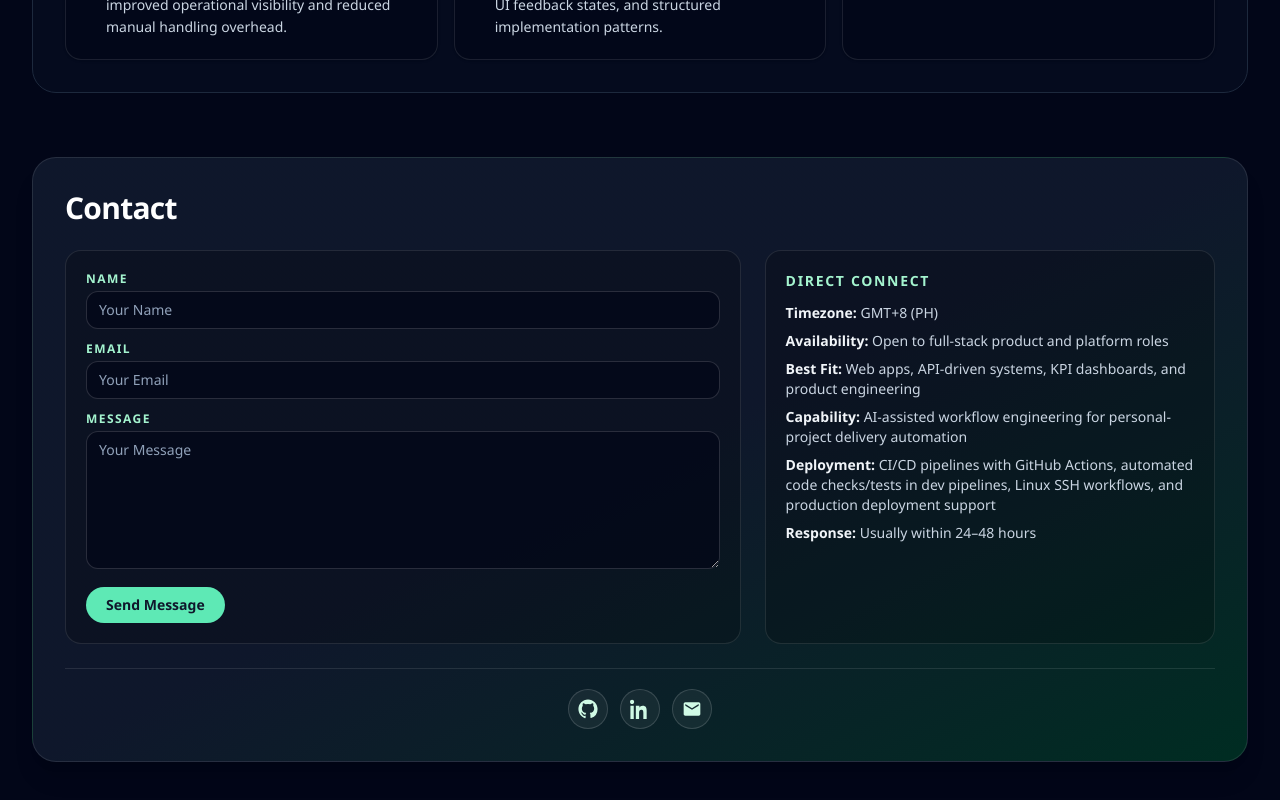
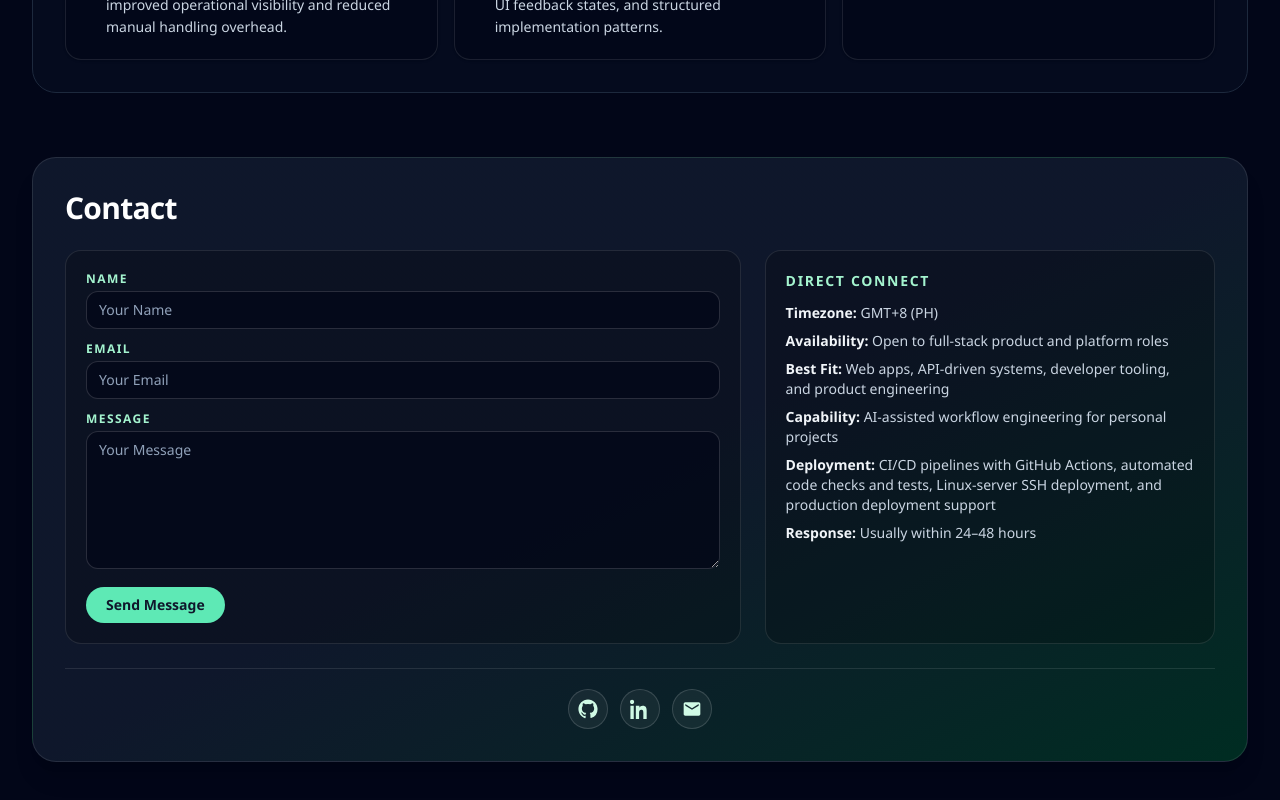
Before and after one commit to reizucodes/portfolio-html, a Vue app: page / in a window 1280 px wide. Shown: the part 2891-3691 px from the top of the page. Built offline with nearby package versions, Linux system fonts and the light colour scheme.

Commit message:
fix: update incorrect data

```diff
--- a/src/components/sections/ContactSection.vue
+++ b/src/components/sections/ContactSection.vue
@@ -126,9 +126,9 @@
         <ul class="mt-3 space-y-2 text-sm text-slate-300">
           <li><span class="font-semibold text-slate-100">Timezone:</span> GMT+8 (PH)</li>
           <li><span class="font-semibold text-slate-100">Availability:</span> Open to full-stack product and platform roles</li>
-          <li><span class="font-semibold text-slate-100">Best Fit:</span> Web apps, API-driven systems, KPI dashboards, and product engineering</li>
-          <li><span class="font-semibold text-slate-100">Capability:</span> AI-assisted workflow engineering for personal-project delivery automation</li>
-          <li><span class="font-semibold text-slate-100">Deployment:</span> CI/CD pipelines with GitHub Actions, automated code checks/tests in dev pipelines, Linux SSH workflows, and production deployment support</li>
+          <li><span class="font-semibold text-slate-100">Best Fit:</span> Web apps, API-driven systems, developer tooling, and product engineering</li>
+          <li><span class="font-semibold text-slate-100">Capability:</span> AI-assisted workflow engineering for personal projects</li>
+          <li><span class="font-semibold text-slate-100">Deployment:</span> CI/CD pipelines with GitHub Actions, automated code checks and tests, Linux-server SSH deployment, and production deployment support</li>
           <li><span class="font-semibold text-slate-100">Response:</span> Usually within 24–48 hours</li>
         </ul>
       </div>
--- a/src/data/content.ts
+++ b/src/data/content.ts
@@ -249,6 +249,6 @@
 
 export const contactLinks: readonly ContactLink[] = [
   { label: 'GitHub', href: 'https://github.com/reizucodes' },
-  { label: 'LinkedIn', href: 'https://www.linkedin.com/in/reizu/' },
-  { label: 'Email', href: 'mailto:reizu.codes@gmail.com' },
+  { label: 'LinkedIn', href: 'https://www.linkedin.com/in/blaisebueno/' },
+  { label: 'Email', href: 'mailto:blaisebueno@gmail.com' },
 ];
```
